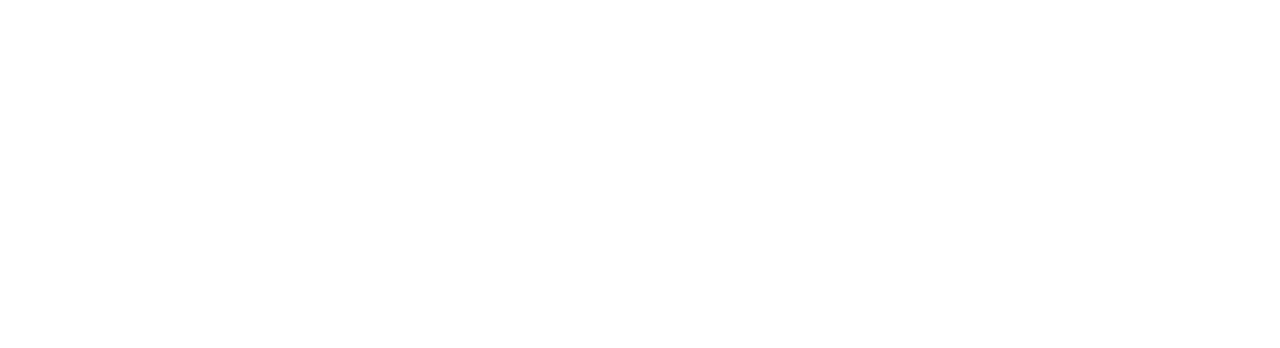
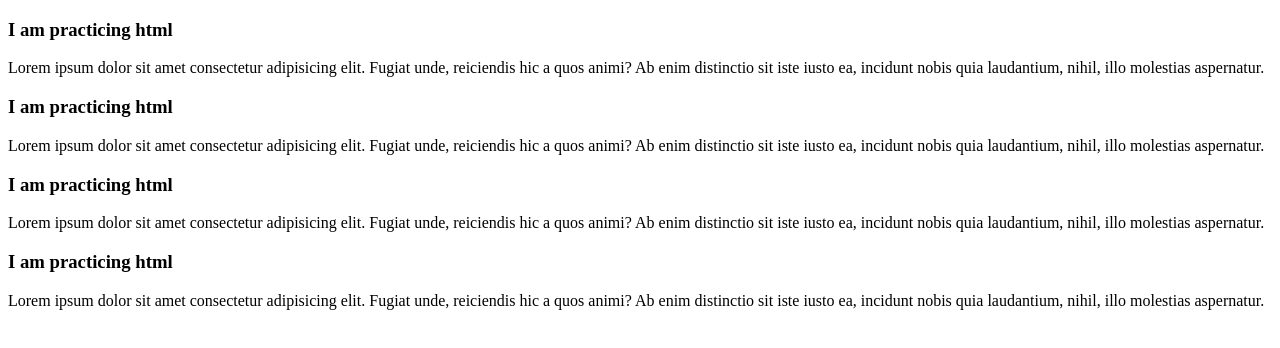
Before and after one commit to mahadihasanridoy/my-first-github-repo, a plain HTML site: page index.html in a window 1280 px wide. Drawn offline with Linux system fonts and the light colour scheme.

Commit message:
i added four div

```diff
--- a/index.html
+++ b/index.html
@@ -6,6 +6,21 @@
     <title>My First Ever Github Repo</title>
  </head>
  <body>
-
+    <div>
+      <h3>I am practicing html</h3>
+      <p>Lorem ipsum dolor sit amet consectetur adipisicing elit. Fugiat unde, reiciendis hic a quos animi? Ab enim distinctio sit iste iusto ea, incidunt nobis quia laudantium, nihil, illo molestias aspernatur. </p>
+    </div>
+    <div>
+      <h3>I am practicing html</h3>
+      <p>Lorem ipsum dolor sit amet consectetur adipisicing elit. Fugiat unde, reiciendis hic a quos animi? Ab enim distinctio sit iste iusto ea, incidunt nobis quia laudantium, nihil, illo molestias aspernatur. </p>
+    </div>
+    <div>
+      <h3>I am practicing html</h3>
+      <p>Lorem ipsum dolor sit amet consectetur adipisicing elit. Fugiat unde, reiciendis hic a quos animi? Ab enim distinctio sit iste iusto ea, incidunt nobis quia laudantium, nihil, illo molestias aspernatur. </p>
+    </div>
+    <div>
+      <h3>I am practicing html</h3>
+      <p>Lorem ipsum dolor sit amet consectetur adipisicing elit. Fugiat unde, reiciendis hic a quos animi? Ab enim distinctio sit iste iusto ea, incidunt nobis quia laudantium, nihil, illo molestias aspernatur. </p>
+    </div>
  </body>
  </html>
```
